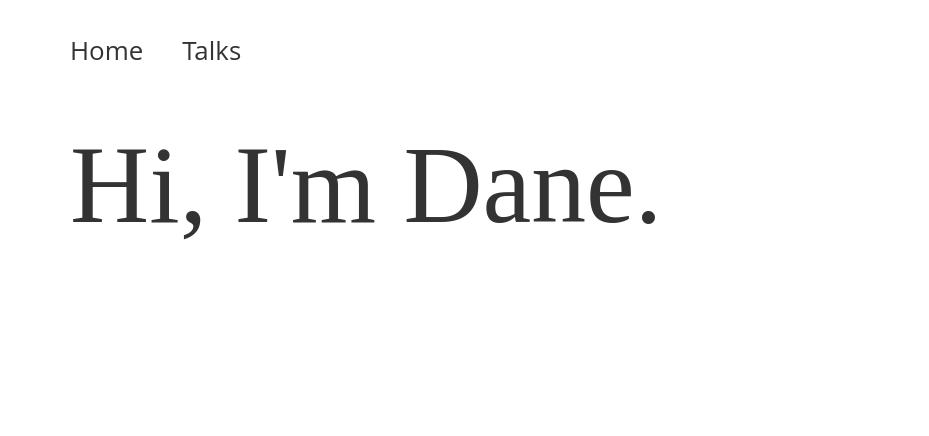
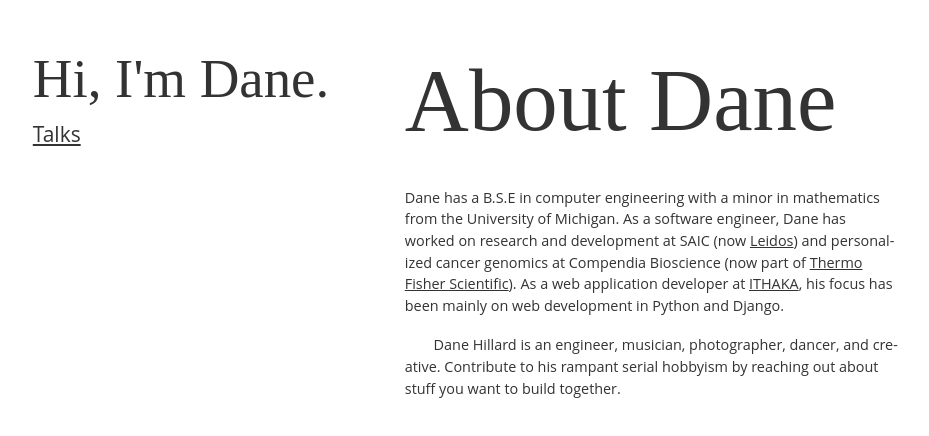
Before and after one commit to daneah/dane.engineering, a Vue app: page / in a window 1280 px wide. Shown: the top 436 px of the page, without its empty margins (14-943 px from the left). Built offline with nearby package versions, Linux system fonts and the light colour scheme; a web font is replaced by a local one.

Commit message:
Improve nav layout (#16)

```diff
--- a/src/App.vue
+++ b/src/App.vue
@@ -1,6 +1,27 @@
 <template>
     <div id="app">
-        <BaseNav :links="navLinks" />
+        <BaseNav :links="navLinks">
+            <template slot="brand">
+                <template v-if="$route.name === 'home'">
+                    <div class="impact-heading">Hi, I'm Dane.</div>
+                </template>
+                <template v-else>
+                    <router-link
+                        tag="div"
+                        :to="{ name: 'home' }"
+                    >
+                        <BaseLink
+                            href="/"
+                            class="impact-heading"
+                            :external="false"
+                            :clean="true"
+                        >
+                            Hi, I'm Dane.
+                        </BaseLink>
+                    </router-link>
+                </template>
+            </template>
+        </BaseNav>
 
         <transition name="fade">
             <router-view />
@@ -10,11 +31,13 @@
 
 <script>
 import BaseNav from '@/components/BaseNav';
+import BaseLink from '@/components/BaseLink';
 
 export default {
   name: 'App',
   components: {
-    BaseNav
+    BaseNav,
+    BaseLink
   },
   metaInfo () {
     return {
@@ -37,7 +60,6 @@ export default {
   data () {
     return {
       navLinks: [
-        { to: 'home', text: 'Home' },
         { to: 'talks', text: 'Talks' },
       ]
     }
@@ -52,10 +74,34 @@ body {
     font-size: var(--text-base-size);
     font-family: var(--font-primary);
     color: var(--text-color);
+    padding: var(--space-xl);
+}
+
+#app {
+    display: grid;
+    grid-template-areas:
+        "nav"
+        "main";
+    grid-gap: var(--space-xxl);
+
+    @media (min-width: 700px) {
+        grid-template-columns: max-content auto;
+        grid-template-areas:
+            "nav main";
+    }
+}
+
+nav {
+    grid-area: nav;
 }
 
 main {
-    margin: var(--space-xl) var(--space-xxl);
+    grid-area: main;
+}
+
+.impact-heading {
+  font-size: var(--text-xxl);
+  font-family: var(--font-title);
 }
 
 .fade-enter-active {
--- a/src/_colors.scss
+++ b/src/_colors.scss
@@ -1,3 +1,6 @@
 :root {
     --dark-gray: #333333;
+    --black: #000000;
+
+    --link-hover-color: var(--black);
 }
--- a/src/_typography.scss
+++ b/src/_typography.scss
@@ -12,7 +12,7 @@
 
     --text-color: var(--dark-gray);
 
-    --text-base-size: 1em;
+    --text-base-size: 0.9em;
     --text-scale-ratio: 1.618;
 
     --text-xs: calc(var(--text-sm) / var(--text-scale-ratio));
--- /dev/null
+++ b/src/components/BaseLink.vue
@@ -0,0 +1,58 @@
+<template>
+    <a
+        :class="clean ? 'clean' : false"
+        :href="href"
+        :target="external ? '_blank' : false"
+        :rel="rel"
+    >
+        <slot />
+    </a>
+</template>
+
+<script>
+export default {
+  name: 'BaseLink',
+  props: {
+    href: {
+      type: String,
+      required: true
+    },
+    external: {
+      type: Boolean,
+      required: false,
+      default: true
+    },
+    relOverride: {
+      type: String,
+      required: false,
+      default: 'noopener,noindex,nofollow'
+    },
+    clean: {
+      type: Boolean,
+      required: false,
+      default: false
+    }
+  },
+  computed: {
+    rel () {
+      return this.external ? 'noopener,noindex,nofollow' : false;
+    }
+  }
+}
+</script>
+
+<style scoped lang="scss">
+@import '@/_typography.scss';
+
+a {
+  color: var(--text-color);
+
+  &:hover {
+    color: var(--link-hover-color);
+  }
+
+  &.clean {
+    text-decoration: none;
+  }
+}
+</style>
--- a/src/components/BaseNav.vue
+++ b/src/components/BaseNav.vue
@@ -1,20 +1,32 @@
 <template>
     <nav>
         <ul>
+            <li class="brand">
+                <slot name="brand">
+                    Brand
+                </slot>
+            </li>
             <template
                 v-for="link in links"
             >
                 <router-link
                     v-if="activeLinks.includes(link)"
-                    :key="link"
+                    :key="link.to"
                     tag="li"
                     :to="{ name: link.to }"
+                    class="nav-link"
                 >
-                    <a>{{ link.text }}</a>
+                    <BaseLink
+                        :href="link.to"
+                        :external="false"
+                    >
+                        {{ link.text }}
+                    </BaseLink>
                 </router-link>
                 <li
                     v-else
-                    :key="link"
+                    :key="link.to"
+                    class="nav-link"
                 >
                     <span>{{ link.text }}</span>
                 </li>
@@ -24,8 +36,13 @@
 </template>
 
 <script>
+import BaseLink from '@/components/BaseLink';
+
 export default {
   name: 'BaseNav',
+  components: {
+    BaseLink
+  },
   props: {
     links: {
       type: Array,
@@ -45,34 +62,14 @@ export default {
 @import '@/main.scss';
 
 nav {
-    margin: 0 var(--space-xxl);
-
     ul {
         list-style: none;
-
-        li {
-            display: inline-block;
-
-            a,
-            span {
-                display: block;
-                padding: var(--space-md) var(--space-sm) 0 var(--space-sm);
-                text-decoration: none;
-                font-size: var(--text-lg);
-                color: var(--text-color);
-            }
-
-            a:hover {
-                text-decoration: underline;
-            }
-
-            &:first-child {
-              a,
-              span {
-                padding-left: 0;
-              }
-            }
-        }
     }
 }
+
+.nav-link {
+  font-size: var(--text-lg);
+  padding: var(--space-xs);
+  padding-left: 0;
+}
 </style>
--- a/src/components/BaseParagraph.vue
+++ b/src/components/BaseParagraph.vue
@@ -16,7 +16,6 @@ p {
     word-break: break-word;
     hyphens: auto;
     max-width: 60ch;
-    text-align: justify;
 
     & + p {
         text-indent: var(--space-lg);
--- a/src/views/Home.vue
+++ b/src/views/Home.vue
@@ -1,16 +1,34 @@
 <template>
     <main>
-        <BaseHeading>
-            Hi, I'm Dane.
-        </BaseHeading>
+        <BaseHeading>About Dane</BaseHeading>
+
+        <BaseParagraph>
+            Dane has a B.S.E in computer engineering with a minor in mathematics from the University of Michigan.
+            As a software engineer, Dane has worked on research and development at SAIC (now <BaseLink href="https://www.leidos.com/">Leidos</BaseLink>)
+            and personalized cancer genomics at Compendia Bioscience (now part of <BaseLink href="https://www.thermofisher.com">Thermo Fisher Scientific</BaseLink>).
+            As a web application developer at <BaseLink href="https://www.ithaka.org">ITHAKA</BaseLink>,
+            his focus has been mainly on web development in Python and Django.
+        </BaseParagraph>
+
+        <BaseParagraph>
+            Dane Hillard is an engineer, musician, photographer, dancer, and creative.
+            Contribute to his rampant serial hobbyism by reaching out about stuff you want to build together.
+        </BaseParagraph>
     </main>
 </template>
 
 <script>
 import BaseHeading from '@/components/BaseHeading'
+import BaseParagraph from '@/components/BaseParagraph'
+import BaseLink from '@/components/BaseLink'
 
 export default {
   name: 'Home',
+  components: {
+    BaseHeading,
+    BaseParagraph,
+    BaseLink
+  },
   metaInfo: {
     title: 'Home',
     meta: [
@@ -25,9 +43,6 @@ export default {
         vmid: 'og:url'
       }
     ]
-  },
-  components: {
-    BaseHeading
   }
 }
 </script>
```
